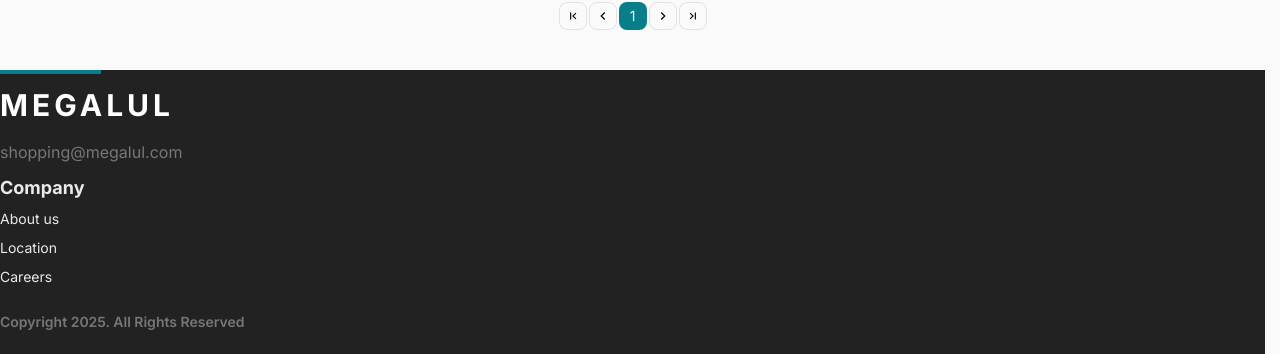
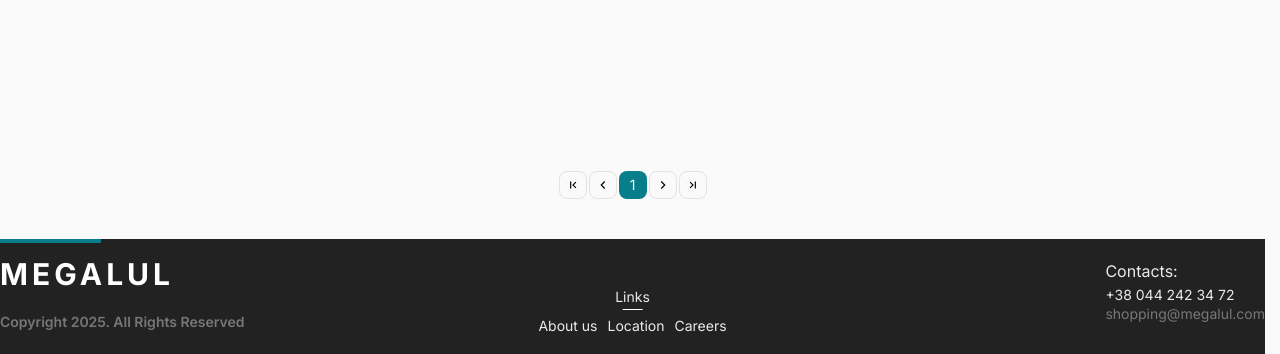
Before and after one commit to emerlyy/megalul-store, a React (Vite) app: page / in a window 1280 px wide. Shown: the part 446-800 px from the top of the page. Built offline with nearby package versions, Linux system fonts and the light colour scheme; no server answers.

Commit message:
changed footer

```diff
--- a/src/components/ui/Footer/Footer.css
+++ b/src/components/ui/Footer/Footer.css
@@ -6,6 +6,9 @@
 .footer__body {
   position: relative;
   padding-block: 20px;
+
+  display: flex;
+  justify-content: space-between;
 
   &::before {
     content: "";
@@ -18,31 +21,53 @@
   }
 }
 
+.footer__left {
+  flex: 1 0 300px;
+  display: flex;
+  flex-direction: column;
+  justify-content: space-between;
+}
+
 .footer__logo {
   margin-bottom: 20px;
 }
 
-.footer__email {
-  display: block;
-  margin-bottom: 12px;
-}
-
 .footer__links {
+  align-self: flex-end;
+  display: flex;
+  flex-direction: column;
+  align-items: center;
+  justify-content: center;
+  gap: 6px;
+  flex-shrink: 0;
 }
 
 .footer__links-title {
-  margin-bottom: 8px;
+  position: relative;
+  margin-bottom: 6px;
+  line-height: normal;
+  &::before {
+    content: "";
+    position: absolute;
+    bottom: -5px;
+    left: 50%;
+    transform: translateX(-50%);
+    width: 60%;
+    height: 1px;
+    background-color: white;
+  }
 }
 
 .footer__links-list {
   display: flex;
-  flex-direction: column;
-  gap: 4px;
+  align-items: center;
+  justify-content: center;
+  gap: 10px;
 }
 
 .footer__links-item {
   cursor: pointer;
-
+  line-height: normal;
   &:hover {
     color: var(--color-primary);
     text-decoration: underline;
@@ -50,5 +75,24 @@
 }
 
 .footer__copyright {
-  margin-top: 20px;
 }
+
+.footer__contacts {
+  flex: 1 0 300px;
+}
+
+.footer__contacts-body {
+  justify-self: end;
+  display: flex;
+  flex-direction: column;
+  gap: 2px;
+}
+
+.footer__phone {
+  line-height: normal;
+}
+
+.footer__email {
+  line-height: normal;
+  display: block;
+}
--- a/src/components/ui/Footer/Footer.tsx
+++ b/src/components/ui/Footer/Footer.tsx
@@ -1,25 +1,31 @@
 import Logo from "../Logo/Logo";
 import Text from "../Text/Text";
-import Title from "../Title/Title";
 import "./Footer.css";
 
 const Footer = () => {
   return (
     <footer className="footer">
       <div className="container footer__body">
-        <Logo className="footer__logo" />
-        <Text color="light" size="large" className="footer__email">
-          shopping@megalul.com
-        </Text>
+        <div className="footer__left">
+          <Logo className="footer__logo" />
+          <Text
+            className="footer__copyright"
+            tag="div"
+            color="light"
+            weight="semibold"
+          >
+            Copyright 2025. All Rights Reserved
+          </Text>
+        </div>
+
         <div className="footer__links">
-          <Title
+          <Text
             className="footer__links-title"
             color="text-secondary"
-            size="small"
             tag="div"
           >
-            Company
-          </Title>
+            Links
+          </Text>
           <ul className="footer__links-list">
             <li>
               <Text className="footer__links-item" color="text-secondary">
@@ -38,14 +44,20 @@ const Footer = () => {
             </li>
           </ul>
         </div>
-        <Text
-          className="footer__copyright"
-          tag="div"
-          color="light"
-          weight="semibold"
-        >
-          Copyright 2025. All Rights Reserved
-        </Text>
+
+        <div className="footer__contacts">
+          <div className="footer__contacts-body">
+            <Text color="text-secondary" size="large">
+              Contacts:
+            </Text>
+            <Text color="text-secondary" className="footer__phone">
+              +38 044 242 34 72
+            </Text>
+            <Text color="light" className="footer__email">
+              shopping@megalul.com
+            </Text>
+          </div>
+        </div>
       </div>
     </footer>
   );
```
